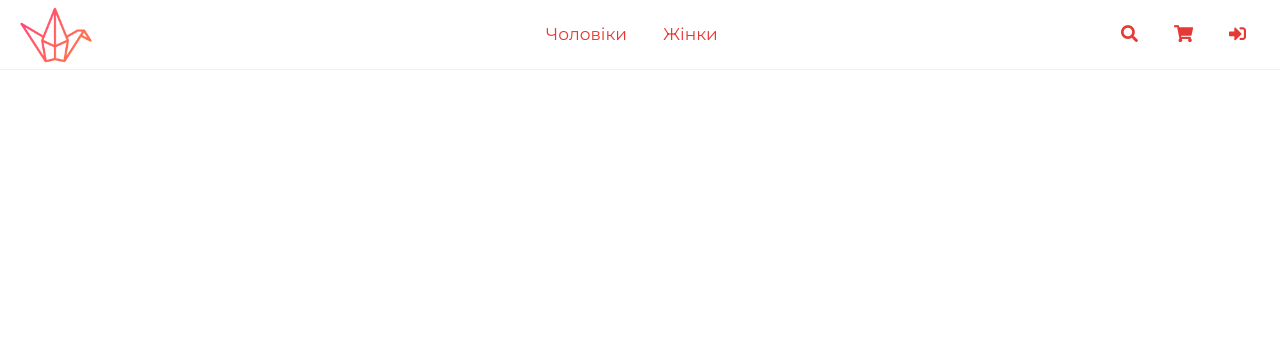
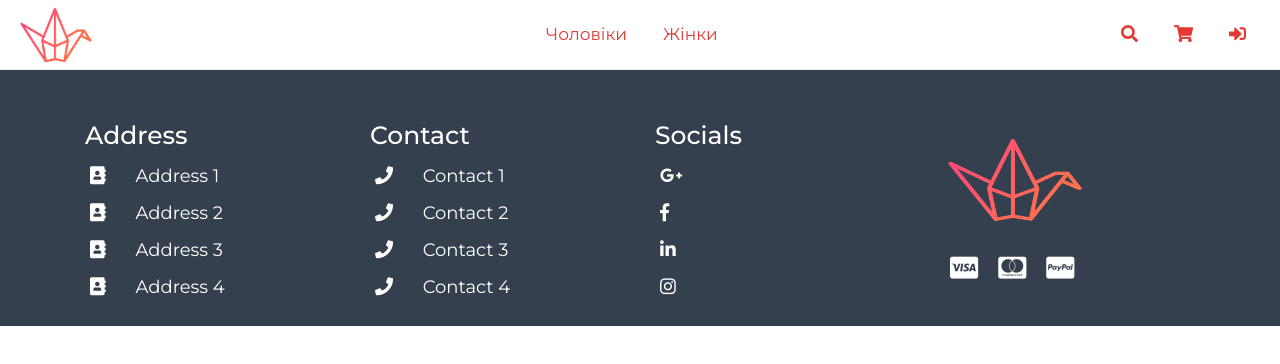
Before and after one commit to eashop/eashop-web, an Angular app in the folder eashop/: page /home in a window 1280 px wide. Shown: the top 364 px of the page. Built offline with nearby package versions, Linux system fonts and the light colour scheme.

Commit message:
footer view

```diff
--- a/eashop/src/app/footer/footer.component.html
+++ b/eashop/src/app/footer/footer.component.html
@@ -1,3 +1,46 @@
-<p>
-  footer works!
-</p>
+<footer class="footer">
+  <div class="container">
+    <div class="row">
+      <div class="col-sm-3">
+        <h4 class="title">Address</h4>
+        <span class="acount-icon">
+            <a href="#"><i class="fa fa-address-book" aria-hidden="true"></i> Address 1</a>
+            <a href="#"><i class="fa fa-address-book" aria-hidden="true"></i> Address 2</a>
+            <a href="#"><i class="fa fa-address-book" aria-hidden="true"></i> Address 3</a>
+            <a href="#"><i class="fa fa-address-book" aria-hidden="true"></i> Address 4</a>
+          </span>
+      </div>
+      <div class="col-sm-3">
+        <h4 class="title">Contact</h4>
+          <span class="acount-icon">
+            <a href="#"><i class="fa fa-phone" aria-hidden="true"></i> Contact 1</a>
+            <a href="#"><i class="fa fa-phone" aria-hidden="true"></i> Contact 2</a>
+            <a href="#"><i class="fa fa-phone" aria-hidden="true"></i> Contact 3</a>
+            <a href="#"><i class="fa fa-phone" aria-hidden="true"></i> Contact 4</a>
+          </span>
+      </div>
+      <div class="col-sm-3">
+        <h4 class="title">Socials</h4>
+          <span class="acount-icon">
+            <a href="#"><i class="fab fa-google-plus-g"></i></a>
+            <a href="#"><i class="fab fa-facebook-f"></i></a>
+            <a href="#"><i class="fab fa-linkedin-in"></i></a>
+            <a href="#"><i class="fab fa-instagram"></i></a>
+          </span>
+       </div>
+      <div class="col-sm-3">
+        <div>
+            <a href="#">
+              <img src="../../assets/images/logo.webp" width="150" height="120" alt="">
+            </a>
+
+            <ul class="payment">
+              <li><a href="#"><i class="fab fa-cc-visa"></i></a></li>
+              <li><a href="#"><i class="fab fa-cc-mastercard"></i></a></li>
+              <li><a href="#"><i class="fab fa-cc-paypal"></i></a></li>
+            </ul>
+        </div>
+      </div>
+    </div>
+  </div>
+</footer>
--- a/eashop/src/app/footer/footer.component.scss
+++ b/eashop/src/app/footer/footer.component.scss
@@ -0,0 +1,36 @@
+.footer {
+  padding: 50px 0 20px 0;
+  background-color: #35404f;
+  color: #878c94;
+}
+.footer .title{text-align: left;color:#fff;font-size:25px;}
+
+
+.footer .social-icon{padding:0px;margin:0px;}
+.footer .social-icon a{display:inline-block;color:#fff;font-size:25px;padding:5px;}
+.footer .acount-icon a{display:block;color:#fff;font-size:18px;padding:5px;text-decoration:none;}
+.footer .acount-icon .fa{margin-right:25px;}
+
+
+.footer .category a {
+  text-decoration: none;
+  color: #fff;
+  display: inline-block;
+  padding: 5px 20px;
+  margin: 1px;
+  border-radius:4px;
+  margin-top: 6px;
+  background-color: black;
+  border: solid 1px #fff;
+}
+
+.footer .payment{margin:0px;padding:0px;list-style-type:none}
+.footer .payment li{list-style-type:none}
+.footer .payment li a {
+  text-decoration: none;
+  display: inline-block;
+  color: #fff;
+  float: left;
+  font-size: 25px;
+  padding: 10px 10px;
+}
--- a/eashop/src/app/footer/footer.component.ts
+++ b/eashop/src/app/footer/footer.component.ts
@@ -1,4 +1,5 @@
 import { Component, OnInit } from '@angular/core';
+
 
 @Component({
   selector: 'app-footer',
--- a/eashop/src/app/header/header.component.html
+++ b/eashop/src/app/header/header.component.html
@@ -2,7 +2,7 @@
     <a class="navbar-brand" href="#">
       <img src="../../assets/images/logo.webp" width="80" height="80" alt="">
     </a>
-  <button class="navbar-toggler" type="button" data-toggle="collapse" data-target="#navbarMenu" aria-controls="navbarMenu" aria-expanded="false" aria-label="Toggle navigation">
+    <button class="navbar-toggler" type="button" data-toggle="collapse" data-target="#navbarMenu">
       <span class="navbar-toggler-icon"></span>
     </button>
     <div class="collapse navbar-collapse offset-4" id="navbarMenu">
--- a/eashop/src/app/header/header.component.ts
+++ b/eashop/src/app/header/header.component.ts
@@ -1,4 +1,5 @@
 import { Component, OnInit } from '@angular/core';
+
 
 @Component({
   selector: 'app-header',
--- a/eashop/src/app/home-page/home-page.component.html
+++ b/eashop/src/app/home-page/home-page.component.html
@@ -1 +1,2 @@
 <app-header></app-header>
+<app-footer></app-footer>
--- a/eashop/src/app/shared/shared.module.ts
+++ b/eashop/src/app/shared/shared.module.ts
@@ -1,4 +1,5 @@
 import { NgModule } from '@angular/core';
+
 
 /* components */
 import {HeaderComponent} from '../header/header.component';
@@ -6,8 +7,7 @@ import {FooterComponent} from '../footer/footer.component';
 
 
 @NgModule({
-  imports: [
-  ],
+  imports: [],
   declarations: [
     HeaderComponent,
     FooterComponent
```
Also changed, not shown: eashop/package.json (+5 -2 lines), 1 other file (tests, documents, lock files or other folders). Lines whose indentation alone changed are shown as unchanged.
